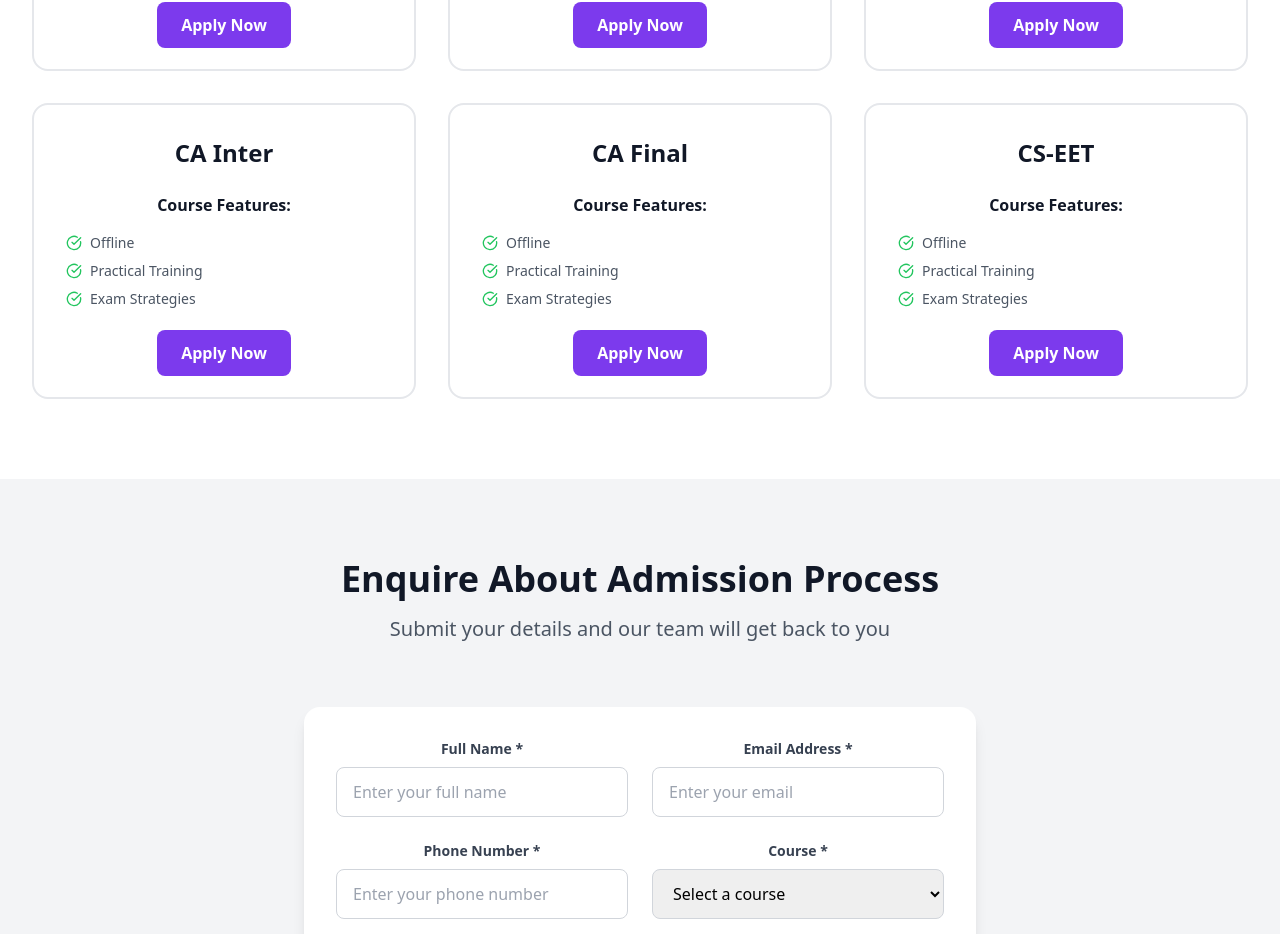
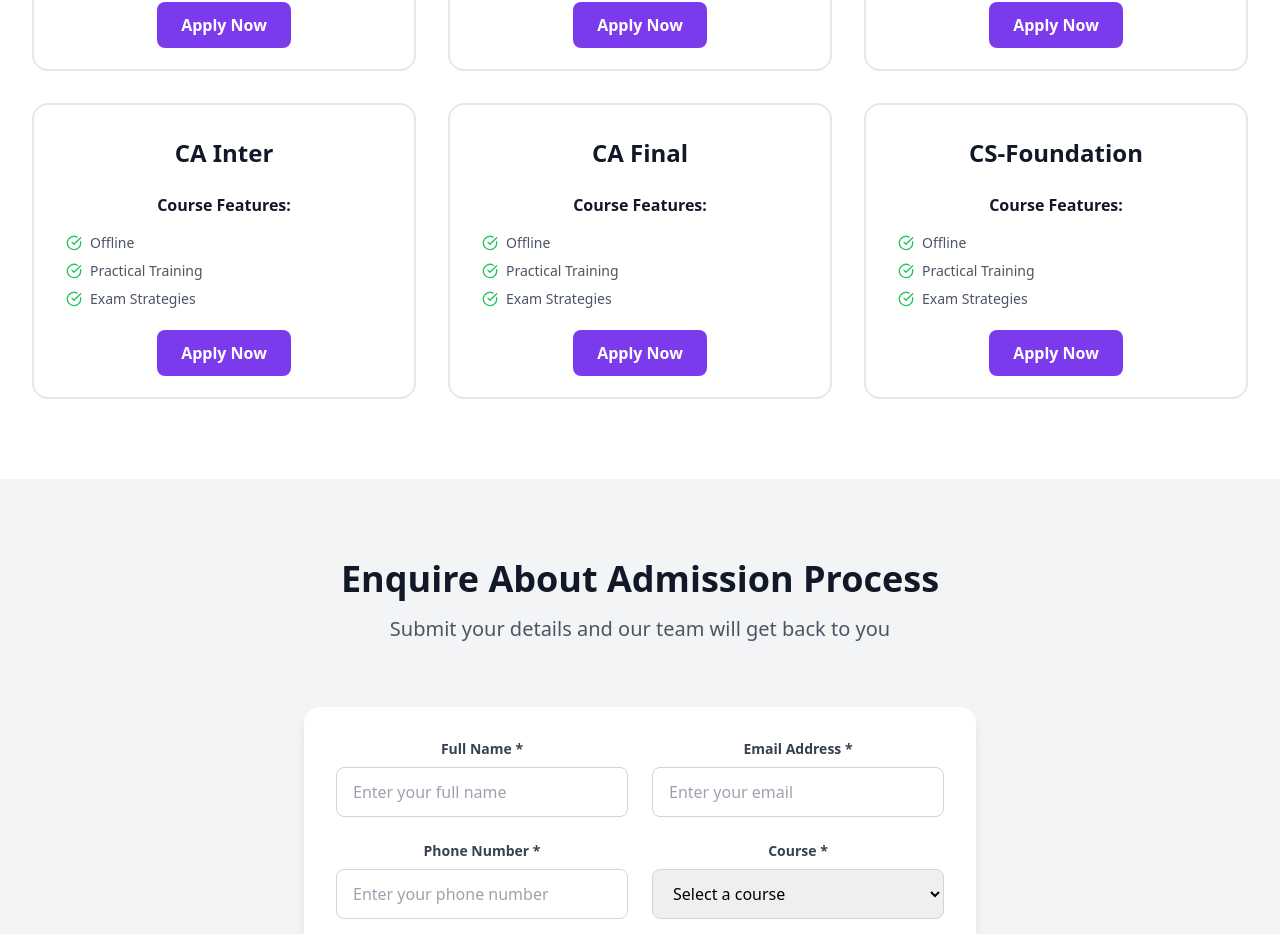
Before and after one commit to amit2647/jajus-professional-academy, a React (Vite) app: page /admission in a window 1280 px wide. Shown: the part 837-1771 px from the top of the page. Built offline with nearby package versions, Linux system fonts and the light colour scheme.

Commit message:
fix: Update course name from "CS-EET" to "CS-Foundation" in Admission page

```diff
--- a/src/pages/Admission.tsx
+++ b/src/pages/Admission.tsx
@@ -86,7 +86,7 @@ const AdmissionPage = () => {
             nextBatch: "April 1, 2025"
         },
         {
-            name: "CS-EET",
+            name: "CS-Foundation",
             duration: "8-12 months",
             batchSize: "20-25 students",
             fee: "₹45,000",
```
